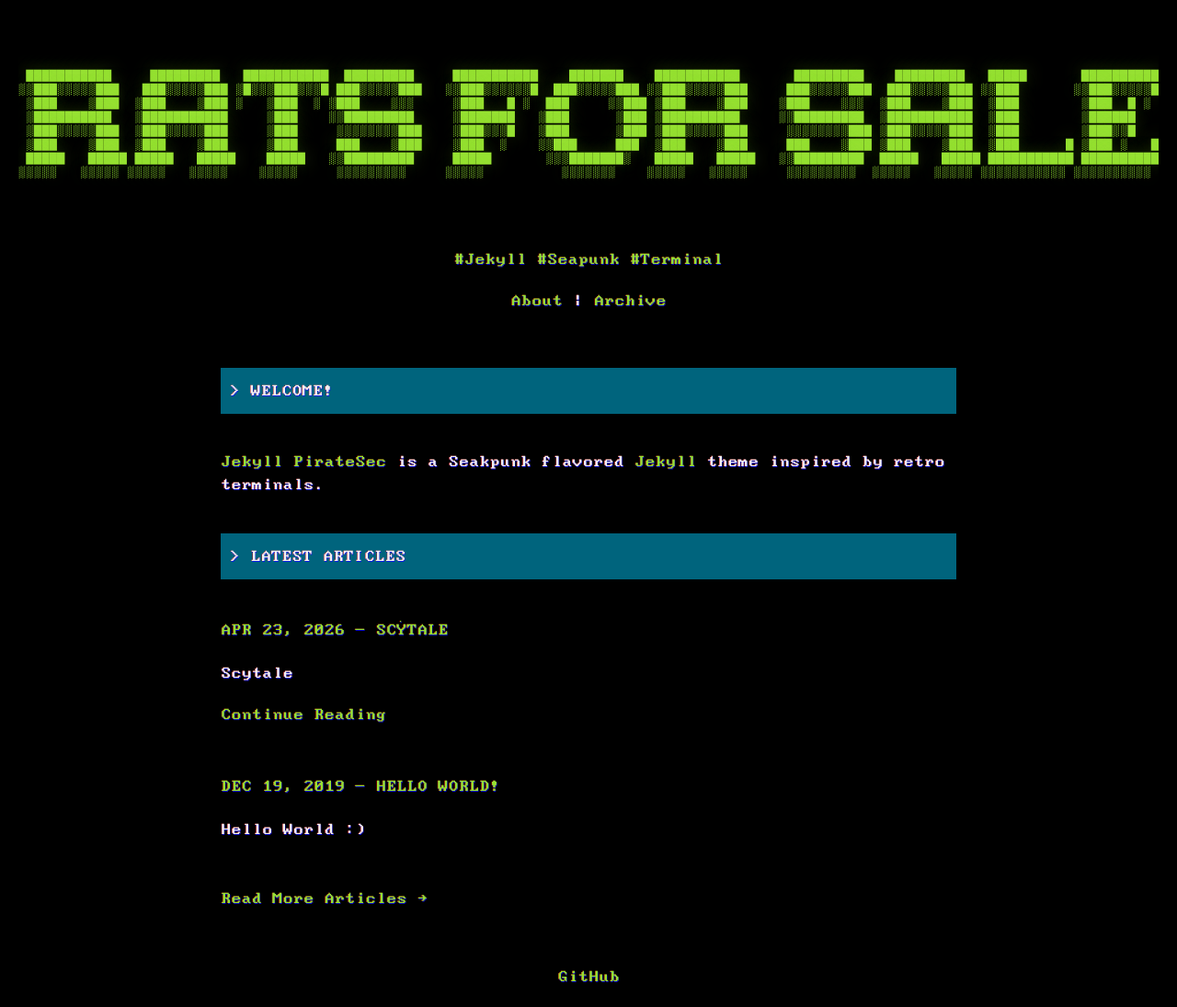
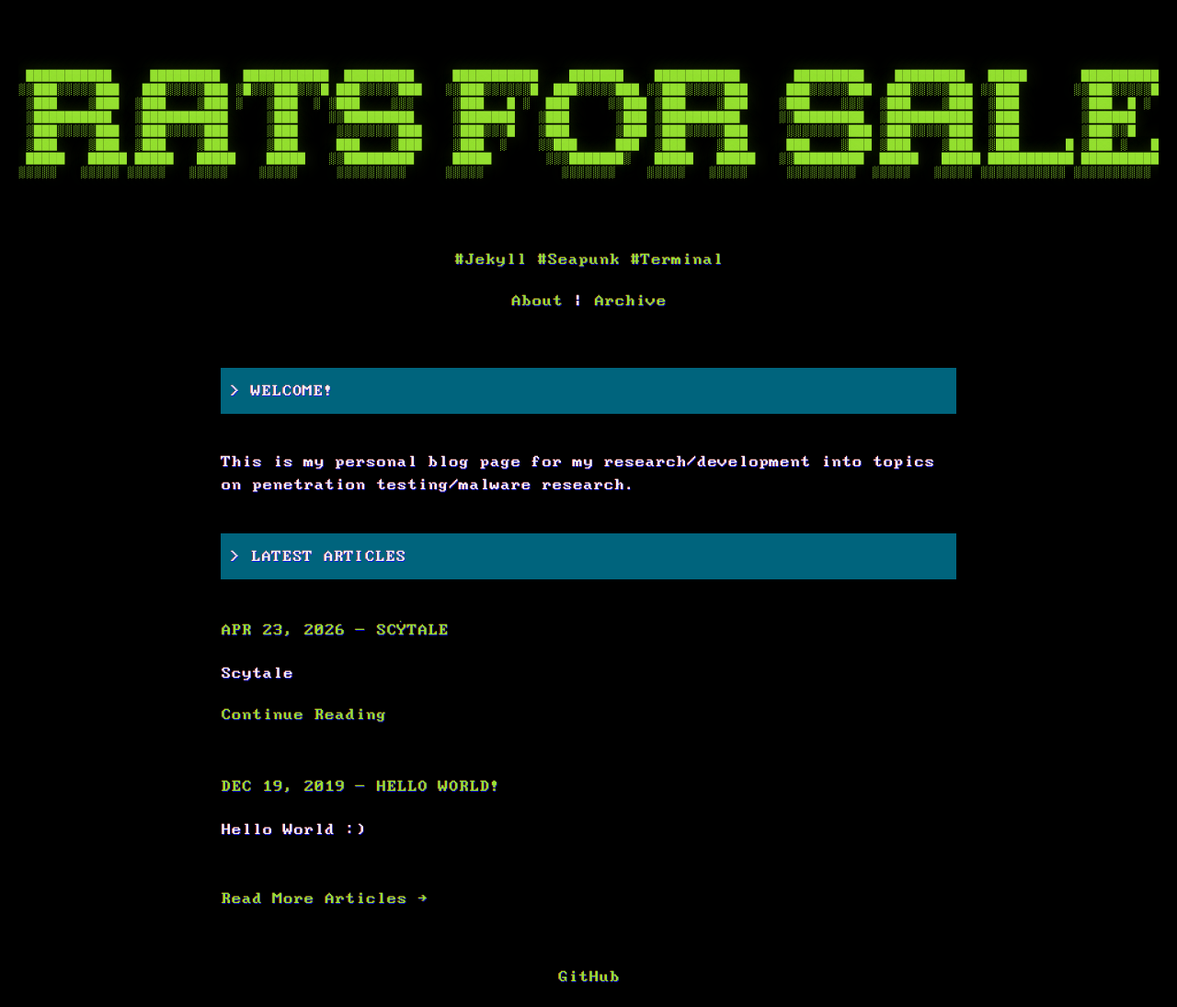
Before and after one commit to absolute-rat/absolute-rat.github.io, a Jekyll site: the page built from index.html, in a window 1280 px wide. Shown: the whole page at 92% size. Built offline with Jekyll 4.4.1, drawn with Linux system fonts in a browser that asks for light colours.

Commit message:
Update index.html

```diff
--- a/index.html
+++ b/index.html
@@ -4,7 +4,7 @@ layout: homepage
 
 <section>
     <h1>Welcome!</h1>
-    <p><a href="https://github.com/dpstrange/jekyll-piratesec" target="_blank">Jekyll PirateSec</a> is a Seakpunk flavored <a href="https://jekyllrb.com/" target="_blank">Jekyll</a> theme inspired by retro terminals.</p>
+    <p>This is my personal blog page for my research/development into topics on penetration testing/malware research.</p>
 </section>
 <section>
     <h1>Latest Articles</h1>
```
